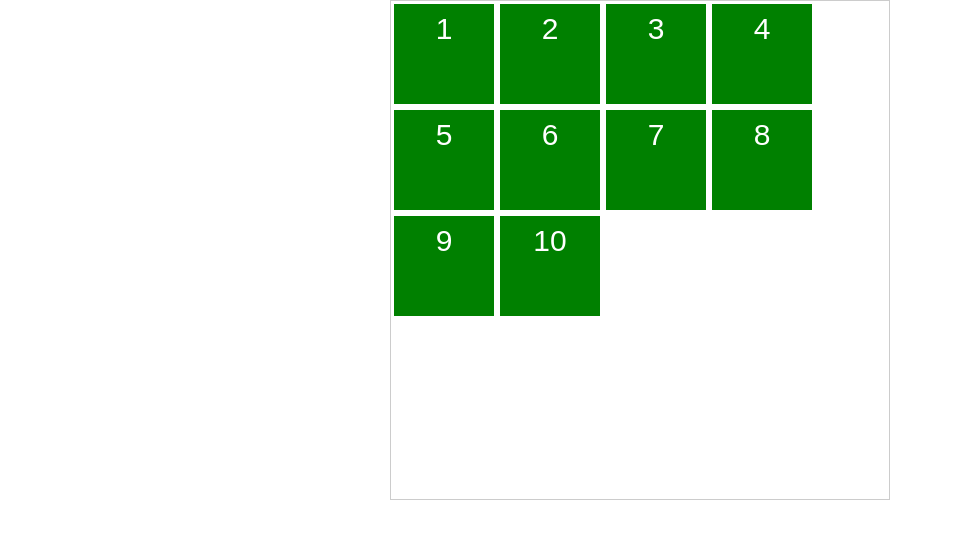
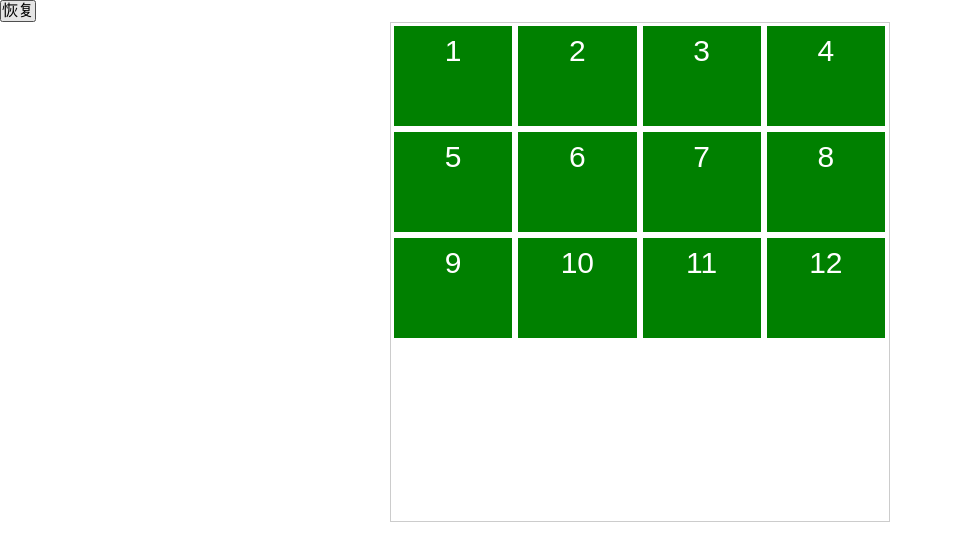
Before and after one commit to 1873575791/reactDemo, a React (Create React App) app: page / in a window 1280 px wide. Shown: the top 560 px of the page, without its empty margins (0-953 px from the left). Built offline with nearby package versions, Linux system fonts and the light colour scheme.

Commit message:
filp动画

```diff
--- a/src/components/drage/index.jsx
+++ b/src/components/drage/index.jsx
@@ -2,9 +2,13 @@ import React, { useRef } from "react";
 import 'animate.css'
 
 import './index.scss'
+import { useState } from "react";
+import { useEffect } from "react";
 export default function Drage(){
   const clickDom = useRef();
   const listDom = useRef();
+  const old = useRef([]);
+  const [list, setList] = useState([1,2,3,4,5,6,7,8,9,10,11,12]);
 
   const onDragStart = (e) =>{
     e.target.classList.add('animated', 'move')
@@ -39,12 +43,20 @@ export default function Drage(){
 
   const onDragEnd = (e) =>{
     e.target.classList.remove('animated', 'move')
+    const newArr = [];
+    Array.from(listDom.current.children).forEach((item) => {
+      const itemData = item.getAttribute('data-item');
+      if (itemData !== null) {
+        newArr.push(itemData);
+      }
+    });
+    setList(newArr);
   }
 
 
 const record = (eleAll) => {
   for( let i = 0;i < eleAll.length; i++ ) {
-    const { top,left } = eleAll[i].getBoundingClientRect()
+    const { top,left } = eleAll[i].getBoundingClientRect();
     eleAll[i]._top_ = top
     eleAll[i]._left_ = left
   }
@@ -55,23 +67,31 @@ const record = (eleAll) => {
 const last = (eleAll)=> {
   for( let i = 0;i < eleAll.length; i++ ) {
     const dom = eleAll[i]
-    const { top,left } = dom.getBoundingClientRect()
+    const { top,left } = dom.getBoundingClientRect();
     if(dom._left_) {
-      dom.style.transform = `scale(1) translate3d(${ dom._left_ - left }px, ${ dom._top_ - top }px,0px)`
+      dom.style.transform = `scale(1) translate(${ dom._left_ - left }px, ${ dom._top_ - top }px)`
 
       let rafId = requestAnimationFrame(function() {
-        dom.style.transition = 'transform 200ms ease-out'
-        dom.style.transform = 'none'
+        dom.style.transition = 'all 300ms'
+        dom.style.transform = ''
       })
       dom.addEventListener('transitionend', () => {
-        dom.style.transition = 'none'
+        dom.style.transition = ''
         cancelAnimationFrame(rafId)
       })
     }
   }
 }
 
+useEffect(()=>{
+  last(listDom.current.children)
+},[])
+
   return <div>
+    <button onClick={() => {
+      setList([1,2,3,4,5,6,7,8,9,10,11,12]);
+      record(listDom.current.children)
+    }}>恢复</button>
     <div
     className="list"
     ref={listDom}
@@ -80,16 +100,11 @@ const last = (eleAll)=> {
     onDragEnd={onDragEnd}
     onDragOver={(e) => e.preventDefault()}
     >
-      <div draggable={true} className="list-item">1</div>
-      <div draggable={true} className="list-item">2</div>
-      <div draggable={true} className="list-item">3</div>
-      <div draggable={true} className="list-item">4</div>
-      <div draggable={true} className="list-item">5</div>
-      <div draggable={true} className="list-item">6</div>
-      <div draggable={true} className="list-item">7</div>
-      <div draggable={true} className="list-item">8</div>
-      <div draggable={true} className="list-item">9</div>
-      <div draggable={true} className="list-item">10</div>
+      {
+        list.map(item =>{
+          return <div draggable={true} data-item={item} key={item} className="list-item">{item}</div>
+        })
+      }
     </div>
   </div>
 }
--- a/src/components/drage/index.scss
+++ b/src/components/drage/index.scss
@@ -6,9 +6,10 @@
   display: flex;
   flex-wrap: wrap;
   align-content: baseline;
+  overflow: hidden;
 
   .list-item{
-    width: 100px;
+    width: calc((499px - 26px) / 4);
     height: 100px;
     background: green;
     margin: 3px;
@@ -18,7 +19,7 @@
     line-height: 50px;
   }
   .move {
-    width: 100px;
+    width: calc((499px - 26px) / 4);
     height: 100px;
     background: rgb(0, 128, 0, .5);
   }
```
